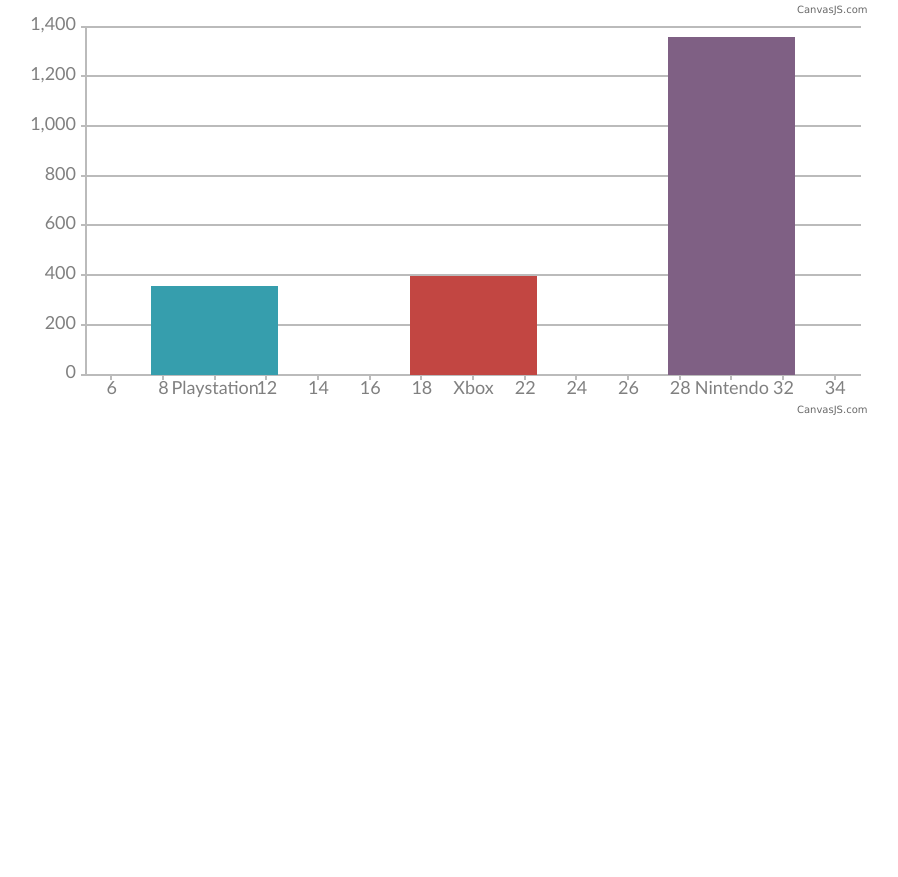
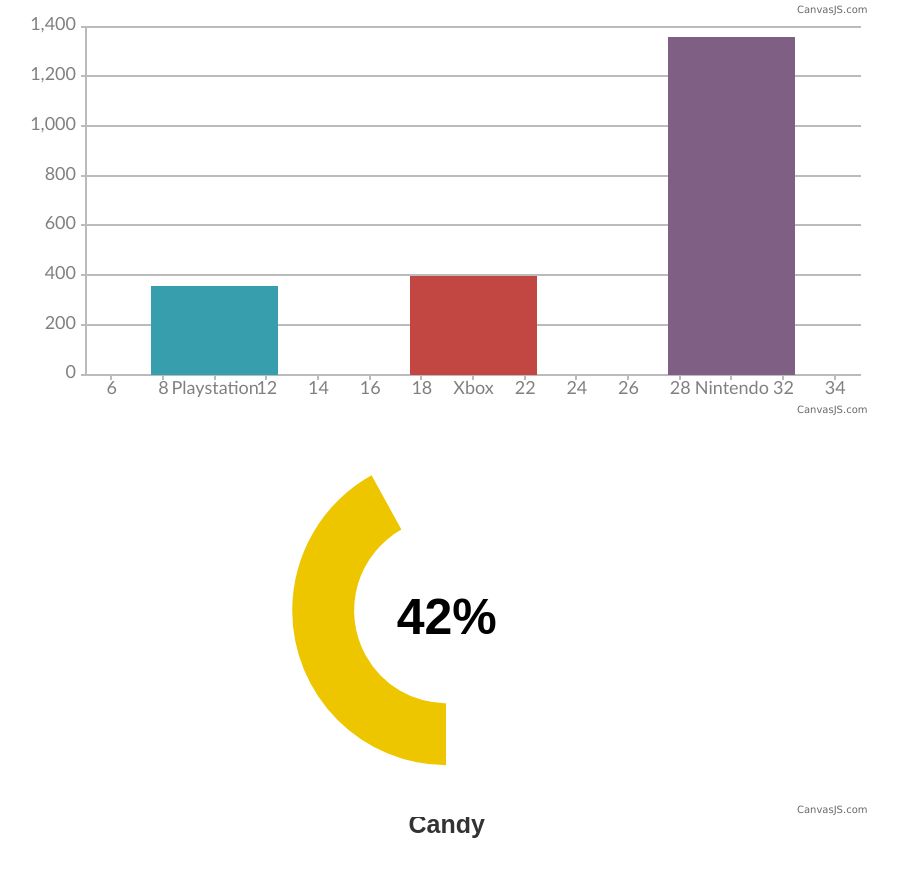
Before and after one commit to KnowitLabs/Graphs, a plain HTML site: page demo.html in a window 1280 px wide. Shown: the part 783-1660 px from the top of the page, without its empty margins (47-945 px from the left). Before the commit the page ends 1200 px from the top, so only its background shows below. Drawn offline with nearby package versions, Linux system fonts and the light colour scheme.

Commit message:
no message

```diff
--- a/demo.html
+++ b/demo.html
@@ -38,6 +38,12 @@
         		<div class="canvasjs" id="graph3" data-graphtype="column" data-stats="json/dummy-graphdata.json"></div>
         	</div>
 
+          <div class="col-md-9 col-lg-9 col-xs-12 col-sm-12">
+            <div class="canvasjs" id="graph4" data-graphtype="IncompleteDonut" data-value="42" data-color="#edc600"></div>
+            <div id="graph4-total" class="IncompleteDonut_value">300</div>
+            <div id="graph4-label" class="IncompleteDonut_label">Candy</div>
+          </div>
+
         </div>
       </div>
 	<script>
--- a/src/graphs.js
+++ b/src/graphs.js
@@ -5,7 +5,11 @@
 
 			// Loop through all the graphs and render them
 			$('.canvasjs').each(function (i) {
-				graphs.draw($(this).attr('id'), $(this).data('graphtype'), $(this).data('stats'))
+				if ($(this).data('graphtype') === 'IncompleteDonut') {
+					graphs.drawIncompleteDonut($(this).attr('id'), $(this).data('value'), $(this).data('color'))
+				} else {
+					graphs.draw($(this).attr('id'), $(this).data('graphtype'), $(this).data('stats'))
+				}
 			});
 		}
 	},
@@ -17,10 +21,6 @@
 		});
 		$ajaxCall.done(function (response) {
 			var chart = new CanvasJS.Chart(graphid, {
-				title: {
-					verticalAlign: 'top',
-					horizontalAlign: 'left'
-				},
 				data: [{
 					type: graphtype,
 					startAngle: 20,
@@ -34,6 +34,31 @@
 		$ajaxCall.fail(function () {
 			$('#graphid').html('Unable to draw graph. Msg: ' + $ajaxCall.responseText);
 		});
+	},
 
+	// Only used to draw an incomplete donut, so only pass ONE value to this
+	drawIncompleteDonut: function (graphid, value, color) {
+		var chart = new CanvasJS.Chart(graphid, {
+			toolTip: {
+				enabled: false,
+			},
+			data: [{
+				type: "doughnut",
+				startAngle: 90,
+				dataPoints: [{
+					y: value,
+					indexLabel: null,
+					color: color
+				}, {
+					y: (100 - value),
+					indexLabel: null,
+					color: 'transparent'
+				}]
+			}]
+		});
+
+		chart.render();
+		$('#' + graphid + '-total').html(value + '%');
 	}
+
 }
--- a/styles/style.css
+++ b/styles/style.css
@@ -1,3 +1,6 @@
+body {
+	padding-bottom: 150px;
+}
 .col-lg-9 .canvasjs,
 .col-md-9 .canvasjs,
 .col-md-8 .canvasjs,
@@ -14,3 +17,20 @@
 .col-lg-4 .canvasjs {
 	height: 300px;
 }
+
+.IncompleteDonut_value {
+  font-size: 50px;
+  font-family: Arial;
+  font-weight: bold;
+  position:absolute;left:0px;top:0px;height:100%;width:100%;
+  color: black;
+  text-align: center;
+  line-height:400px;
+}
+.IncompleteDonut_label {
+  font-size: 25px;
+  font-family: Arial;
+  font-weight: bold;
+  text-align: center;
+  margin-top: -10px;
+}
```
Also changed, not shown: README.md.
